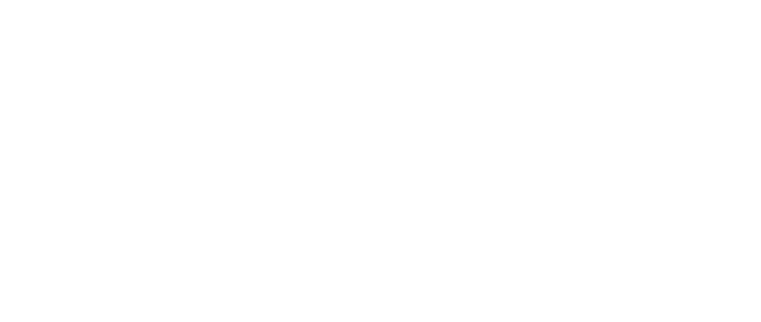
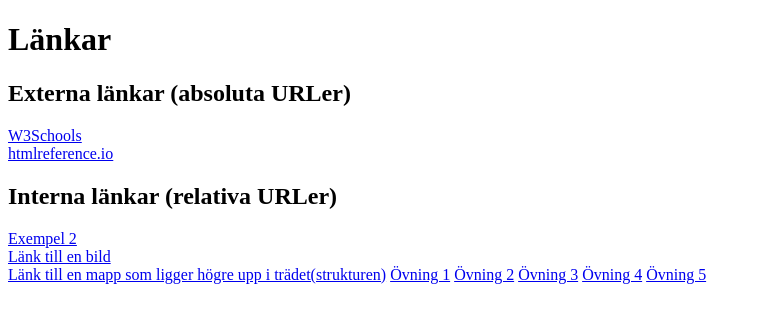
Before and after one commit to ViktorHagstrom/Nackademin-Frontend, a plain HTML site: page Lektion02/Links/exempel-01.html in a window 1280 px wide. Shown: the whole page, without its empty margins (0-761 px from the left). Drawn offline with Linux system fonts and the light colour scheme.

Commit message:
Externa och Interna länkar

```diff
--- a/Lektion02/Links/exempel-01.html
+++ b/Lektion02/Links/exempel-01.html
@@ -3,4 +3,39 @@ Project: Lektion 02
 Date: 2020-11-26
 Author: Viktor Hagström
 -->
+
 <!--<a> = anchor, href - hyper reference, länkar. target-kommer idag att användas för att öppna länk i ny flik eller fönster-->
+
+<!DOCTYPE html>
+<html lang="sv">
+
+<head>
+
+    <meta charset="UTF-8">
+    <title>Exempel 1</title>
+
+</head>
+
+<body>
+    <h1>Länkar</h1>
+    <h2>Externa länkar (absoluta URLer)</h2>
+    <p>
+        <a href="https://www.w3schools.com/" target="_blank">W3Schools</a> <br>
+        <!--Texten innuti a kallas ankartext, protokollet måste anges, i detta fall //https: hyper text transfer protocol-->
+        <a href="https://htmlreference.io/" target="_blank">htmlreference.io</a> <!-- Target blank öppnar länken i ny flik-->
+    </p>
+    <h2>Interna länkar (relativa URLer)</h2><!--target blank är överflödigt här-->
+   <p>
+       <a href="exempel-02.html">Exempel 2</a><br>
+       <a href="images/victoria.PNG">Länk till en bild</a><br><!-- Länk till en undermapp-->
+        <a href="../../Lektion01/ovning-01.html">Länk till en mapp som ligger högre upp i trädet(strukturen)</a>
+        <a href="../../Lektion01/exempel-01.html">Övning 1</a>
+        <a href="../../Lektion01/exempel-02.html">Övning 2</a>
+        <a href="../../Lektion01/exempel-03.html">Övning 3</a>
+        <a href="../../Lektion01/exempel-04.html">Övning 4</a>
+        <a href="../../Lektion01/exempel-05.html">Övning 5</a>
+    </p>
+
+</body>
+
+</html>
```
Also changed, not shown: Lektion02/Links/exempel-02.html (added, +16 -0 lines), Lektion02/Links/images/victoria.PNG (added).
